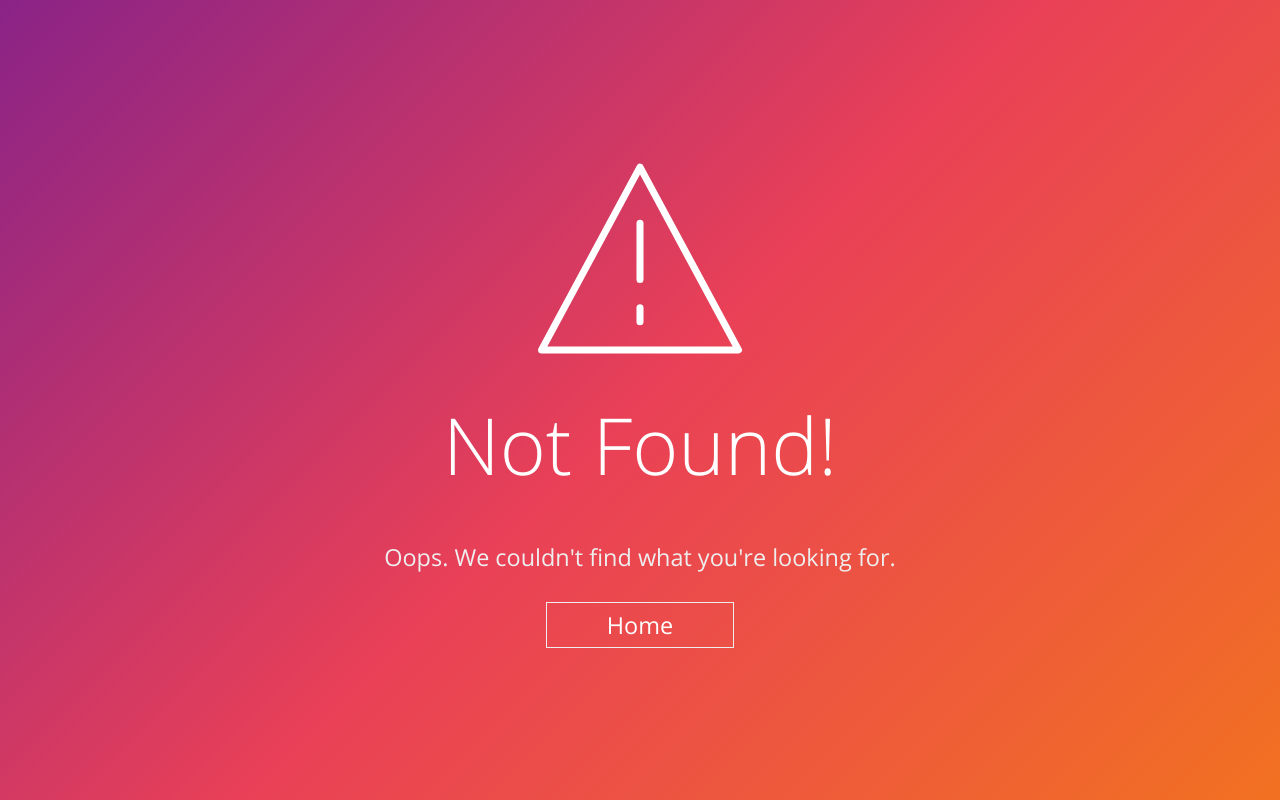
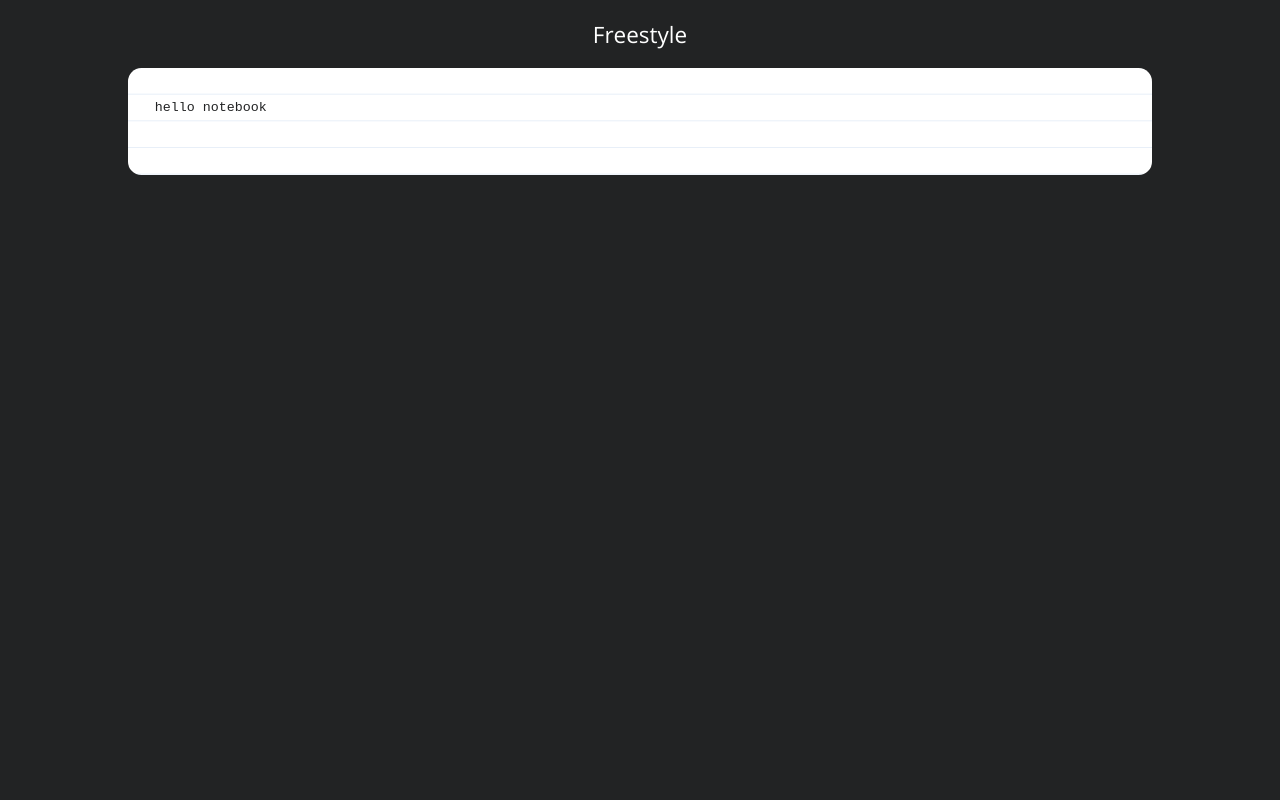
Before and after one commit to DavidLiuGit/zentiment, an Angular app: page /compose/freestyle in a window 1280 px wide. Before the commit this address led to /404. Built offline with nearby package versions, Linux system fonts and the light colour scheme.

Commit message:
add freestyle component and compose

```diff
--- a/src/app/app.module.ts
+++ b/src/app/app.module.ts
@@ -9,6 +9,8 @@ import { NotFoundComponent } from './not-found.component';
 import { SplashComponent } from './splash.component';
 import { HomeComponent } from './home/home.component';
 import { AlertComponent } from './utils/alert/alert.component';
+import { ComposeComponent } from './compose/compose.component';
+import { FreestyleComponent } from './compose/freestyle/freestyle.component';
 
 
 
@@ -19,6 +21,10 @@ const appRoutes = [
 	{ path: '', component: SplashComponent },
 	{ path: 'dashboard', component: HomeComponent },
 
+	// compose
+	{ path: 'compose', component: ComposeComponent,	},
+	{ path: 'compose/freestyle', component: FreestyleComponent },
+
 	// 404 not found
 	{ path: '404', component: NotFoundComponent },
 	{ path: '**', redirectTo: '404' },
@@ -28,11 +34,9 @@ const appRoutes = [
 
 @NgModule({
 	declarations: [
-		AppComponent,
-		NotFoundComponent,
-		SplashComponent,
+		AppComponent, NotFoundComponent, SplashComponent, AlertComponent,
 		HomeComponent,
-		AlertComponent
+		ComposeComponent, FreestyleComponent,
 	],
 	imports: [
 		BrowserModule,
--- /dev/null
+++ b/src/app/compose/compose.component.html
@@ -0,0 +1,4 @@
+<div class="full-height">
+
+	<a routerLink="freestyle">Freestyle</a>
+</div>
--- /dev/null
+++ b/src/app/compose/compose.component.scss
@@ -0,0 +1,3 @@
+// imports
+@import '~src/assets/scss/common';
+@import '~src/assets/scss/consts';
--- /dev/null
+++ b/src/app/compose/compose.component.ts
@@ -0,0 +1,13 @@
+import { Component, OnInit } from '@angular/core';
+
+@Component({
+	selector: 'app-compose',
+	templateUrl: './compose.component.html',
+	styleUrls: ['./compose.component.scss'],
+})
+export class ComposeComponent implements OnInit {
+
+
+	ngOnInit() {
+	}
+}
--- /dev/null
+++ b/src/app/compose/freestyle/freestyle.component.html
@@ -0,0 +1,11 @@
+<div class="full-height">
+
+	<div class="column-flex">
+		<h2>Freestyle</h2>
+
+		<div class="paper">
+			<textarea	placeholder="Get the brain juices flowing">hello notebook</textarea>
+		</div>
+	</div>
+
+</div>
--- /dev/null
+++ b/src/app/compose/freestyle/freestyle.component.scss
@@ -0,0 +1,45 @@
+// imports
+@import '~src/assets/scss/common';
+@import '~src/assets/scss/consts';
+
+
+// constants
+$NOTEBOOK-LINE-COLOR: #E7EFF8;
+$NOTEBOOK-BORDER-RADIUS: 1em;
+$NOTEBOOK-LINE-HEIGHT: 2em;
+
+
+div.paper {
+	color: $default-dark-bg;	// in dark mode, use the default bg color as foreground
+
+	// sizing
+	min-width: 300px;
+	width: 100%;
+	max-width: 80vw;
+	min-height: 16em;
+
+
+	// children
+	&>textarea {
+		color: $default-dark-bg;
+
+		// sizing
+		resize: none;				// disable manual resizing
+		box-sizing: border-box;
+		width: 100%;
+		height: 100%;
+		padding: 2em; //$NOTEBOOK-BORDER-RADIUS;
+		border: none;
+		border-radius: $NOTEBOOK-BORDER-RADIUS;
+
+		// text
+		line-height: $NOTEBOOK-LINE-HEIGHT;
+		overflow: hidden;
+
+		// background
+		background-image: linear-gradient(
+			to bottom, transparent calc(#{$NOTEBOOK-LINE-HEIGHT} - 1px), $NOTEBOOK-LINE-COLOR 1px
+		);
+		background-size: 100% $NOTEBOOK-LINE-HEIGHT;
+	}
+}
--- /dev/null
+++ b/src/app/compose/freestyle/freestyle.component.ts
@@ -0,0 +1,13 @@
+import { Component, OnInit } from '@angular/core';
+
+@Component({
+	selector: 'app-freestyle',
+	templateUrl: './freestyle.component.html',
+	styleUrls: ['./freestyle.component.scss'],
+})
+export class FreestyleComponent implements OnInit {
+
+
+	ngOnInit() {
+	}
+}
--- a/src/app/home/home.component.html
+++ b/src/app/home/home.component.html
@@ -7,7 +7,7 @@
 	<div class="tile-container flexbox">
 
 		<div>
-			<a routerLink="write">Write</a>
+			<a routerLink="/compose">Write</a>
 		</div>
 
 
--- a/src/assets/scss/_consts.scss
+++ b/src/assets/scss/_consts.scss
@@ -11,6 +11,7 @@ $default-grad-angle: 135deg;
 // other colors
 $default-dark-bg: #222324;
 $default-dark-color: #ccc;        // foreground color
+$default-dark-title-color: #fff;
 
 
 // font family string/list
--- a/src/styles.scss
+++ b/src/styles.scss
@@ -32,9 +32,15 @@ body {
 	// @include gradient-bg ($default-grad-angle, $grad-color-1, $grad-color-2, $grad-color-3);
 
 	@extend %no-margin-padding;		// use 0 margin & padding
+
+	background-color: $default-dark-bg;
+	color: $default-dark-color;
 }
 
-
+h1, h2, h3 {
+	color: $default-dark-title-color;
+	font-weight: 400;
+}
 
 /*****************************************************
 **** TIMED ANIMATIONS
```
Also changed, not shown: src/assets/img/lines.png (added), src/assets/img/paper.png (added).
